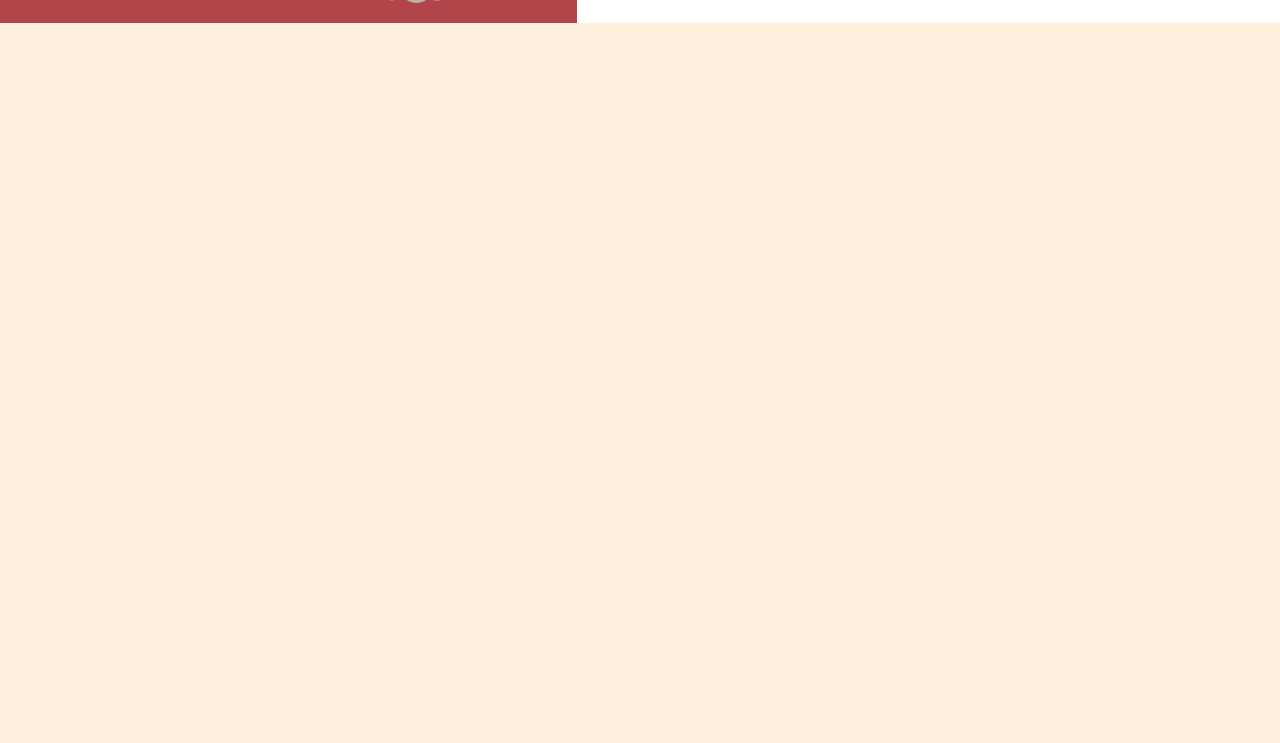
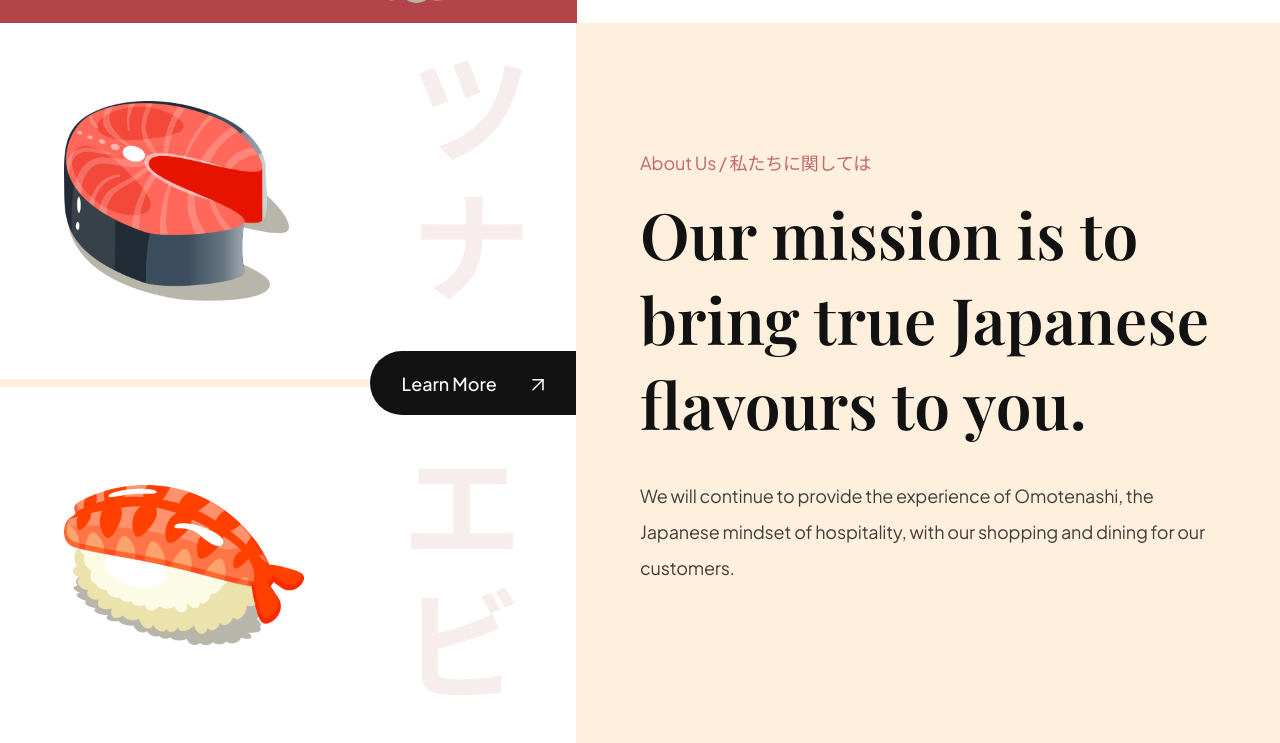
Before and after one commit to Phahladira-Moja/sushi-landing-app, a website built with Vite: page index.html in a window 1280 px wide. Shown: the part 775-1518 px from the top of the page. Before the commit the page ends 800 px from the top, so only its background shows below. Built offline with nearby package versions, Linux system fonts and the light colour scheme.

Commit message:
Completed the about section

```diff
--- a/css/sections/about.css
+++ b/css/sections/about.css
@@ -0,0 +1,79 @@
+.about-us {
+  display: flex;
+  min-height: 720px;
+  overflow: hidden;
+}
+
+.about-us__image {
+  flex: 1;
+  display: flex;
+  flex-direction: column;
+  justify-content: center;
+  background: var(--color-white);
+  position: relative;
+}
+
+.about-us__image div {
+  padding: 32px 64px;
+  flex: 1;
+  display: flex;
+  align-items: center;
+
+  background-position: center;
+  background-repeat: no-repeat;
+  background-size: contain;
+}
+
+.about-us__image-sushi3 {
+  border-bottom: 8px solid var(--color-creamson);
+  background-image: url("../../assets/about_bg1.png");
+}
+
+.about-us__image-sushi2 {
+  background-image: url("../../assets/about_bg2.png");
+}
+
+.about-us__image-sushi3 img {
+  width: 225px;
+  height: 200px;
+}
+
+.about-us__image-sushi2 img {
+  width: 240px;
+  height: 160px;
+}
+
+.about-us__button {
+  position: absolute;
+  right: 0;
+
+  min-height: 64px;
+  padding: 12px 32px;
+
+  background: var(--secondary-color);
+  border-radius: 32px 0 0 32px;
+  border: 0;
+  outline: 0;
+
+  color: #fff;
+  font-family: var(--plus-jakarta-sans);
+  font-weight: 500;
+  font-size: 18px;
+  line-height: 23px;
+
+  cursor: pointer;
+}
+
+.about-us__button img {
+  object-fit: contain;
+  margin-left: 32px;
+}
+
+.about-us__content {
+  padding: 64px;
+
+  flex: 1;
+  display: flex;
+  justify-content: center;
+  flex-direction: column;
+}
--- a/index.html
+++ b/index.html
@@ -77,6 +77,36 @@
         </div>
       </div>
     </section>
+
+    <section class="about-us" id="about-us">
+      <div class="about-us__image">
+        <div class="about-us__image-sushi3">
+          <img src="assets/sushi-3.png" alt="sushi" />
+        </div>
+
+        <button class="about-us__button">
+          Learn More
+
+          <img src="assets/arrow-up-right.svg" alt="learn more" />
+        </button>
+
+        <div class="about-us__image-sushi2">
+          <img src="assets/sushi-2.png" alt="sushi" />
+        </div>
+      </div>
+
+      <div class="about-us__content">
+        <p class="sushi__subtitle">About Us / 私たちに関しては</p>
+        <h3 class="sushi__title">
+          Our mission is to bring true Japanese flavours to you.
+        </h3>
+        <p class="sushi__description">
+          We will continue to provide the experience of Omotenashi, the Japanese
+          mindset of hospitality, with our shopping and dining for our
+          customers.
+        </p>
+      </div>
+    </section>
     <script src="js/script.js" type="module"></script>
   </body>
 </html>
```
